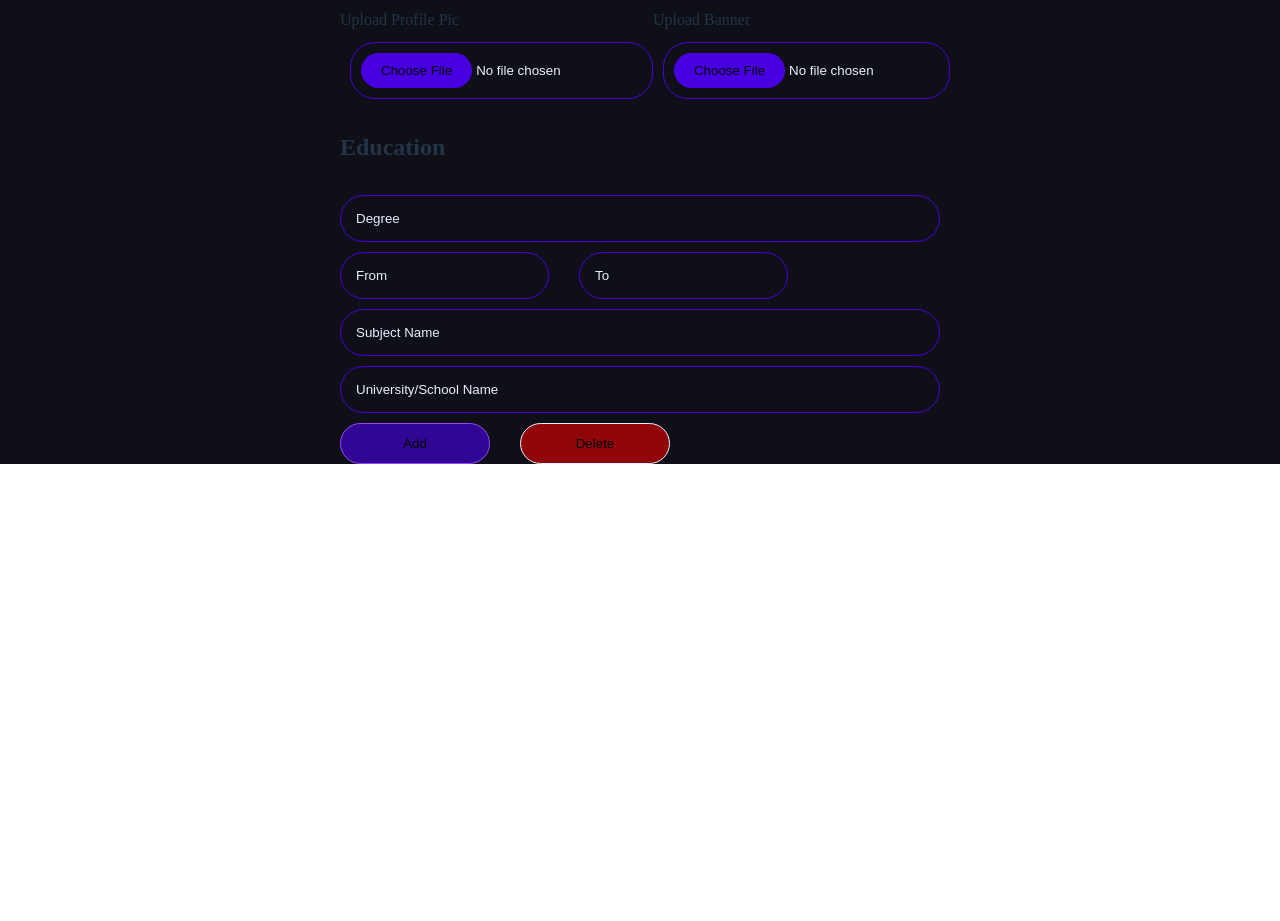
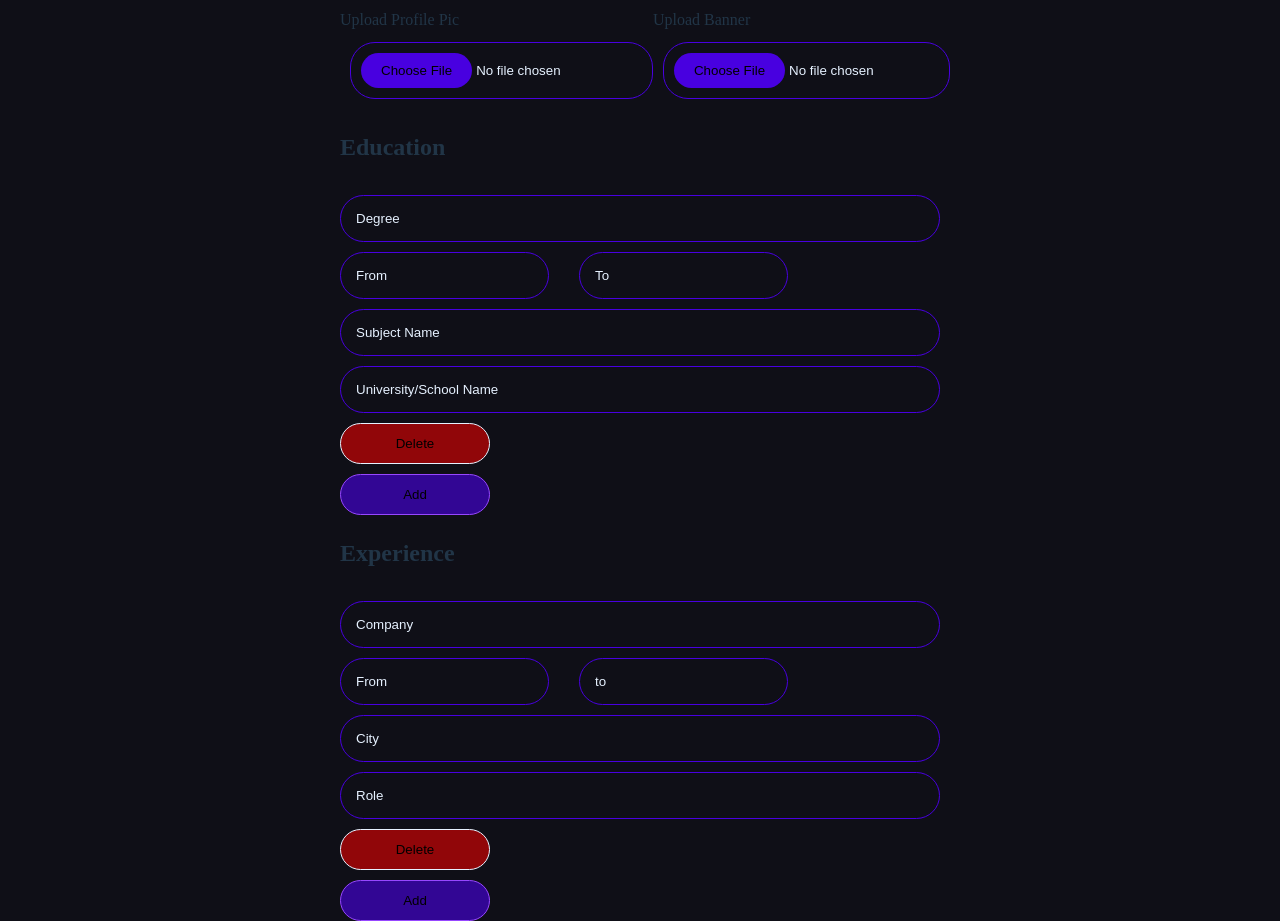
Before and after one commit to victorchrollo14/CV-APP-React, a React (Vite) app: page / in a window 1280 px wide. Shown: the part 524-1445 px from the top of the page. Before the commit the page ends 988 px from the top, so only its background shows below. Built offline with nearby package versions, Linux system fonts and the light colour scheme.

Commit message:
fix issue #3

```diff
--- a/src/Button.jsx
+++ b/src/Button.jsx
@@ -1,18 +1,29 @@
-
-function Button({children, cname}) {
-    return(
-        <button className={`${cname} btn`}>{children}</button>
-    )
+function Button({ children, cname, onClick }) {
+  return (
+    <button className={`${cname} btn`} onClick={onClick}>
+      {children}
+    </button>
+  );
 }
 
 export function AddButton() {
-    return (
-        <Button cname={"add-btn"}>Add</Button>
-    )
+  function addItem() {
+    console.log("add");
+  }
+
+  return (
+    <Button cname={"add-btn"} onClick={addItem}>
+      Add
+    </Button>
+  );
 }
 
 export function DeleteButton() {
-    return (
-        <Button cname={"del-btn"}>Delete</Button>
-    )
+  function deleteItem() {}
+
+  return (
+    <Button cname={"del-btn"} onClick={deleteItem}>
+      Delete
+    </Button>
+  );
 }
--- a/src/EducationSection.jsx
+++ b/src/EducationSection.jsx
@@ -6,6 +6,16 @@ export function EduSection() {
   return (
     <section className="form-sections edu-section">
       <Heading>Education</Heading>
+      <EduList />
+      <AddButton />
+    </section>
+  );
+}
+
+function EduList() {
+  return (
+    <ul className="list">
+      <li key={crypto.randomUUID()}>
         <Input>Degree </Input>
         <div className="same-row">
           <Input>From</Input>
@@ -13,10 +23,8 @@ export function EduSection() {
         </div>
         <Input>Subject Name</Input>
         <Input>University/School Name</Input>
-      <div className="same-row">
-        <AddButton />
         <DeleteButton />
-      </div>
-    </section>
+      </li>
+    </ul>
   );
 }
--- a/src/ExperienceSection.jsx
+++ b/src/ExperienceSection.jsx
@@ -1,11 +1,30 @@
-import { Heading } from "./Heading"
-import { Input } from "./Input"
+import { AddButton, DeleteButton } from "./Button";
+import { Heading } from "./Heading";
+import { Input } from "./Input";
 
 export function ExpSection() {
-    return (
-        <section className="exp-section form-sections">
-            <Heading>Experience</Heading>
-            <Input></Input>
-        </section>
-    )
+  return (
+    <section className="exp-section form-sections">
+      <Heading>Experience</Heading>
+      <ExpList />
+      <AddButton />
+    </section>
+  );
 }
+
+function ExpList() {
+  return (
+    <ul className="list">
+      <li>
+        <Input>Company </Input>
+        <div className="same-row">
+          <Input>From</Input>
+          <Input>to</Input>
+        </div>
+        <Input>City </Input>
+        <Input>Role</Input>
+        <DeleteButton />
+      </li>
+    </ul>
+  );
+}
--- a/src/Form.jsx
+++ b/src/Form.jsx
@@ -1,13 +1,18 @@
 import { EduSection } from "./EducationSection";
+import { ExpSection } from "./ExperienceSection";
 import { Heading } from "./Heading";
 import { ImageUpload } from "./ImageUpload";
 import { Input } from "./Input";
 
 export function Form() {
+  function handleSubmit(e) {
+    e.preventDefault();
+  }
+
   return (
     <>
       <div className="main-body">
-        <form action="" className="form">
+        <form action="" className="form" onSubmit={handleSubmit}>
           <section className="Info-section form-sections">
             <Heading>Personal Information</Heading>
             <Input>Full Name</Input>
@@ -28,6 +33,7 @@ export function Form() {
             </div>
           </section>
           <EduSection />
+          <ExpSection />
         </form>
       </div>
     </>
--- a/src/style.css
+++ b/src/style.css
@@ -1,16 +1,16 @@
-:root{
+:root {
   /* colors */
-    --dark-purple: #4800E0;
-    --lightest-purple: #8B54FF;
-    --light-purple: #9747FF;
-    --trans-purple: rgba(72, 0 , 224, 0.62);
-    --trans-red:rgba(224, 0, 0, 0.62);
-    --light-red: #E00000;
-    --slate: #8892B0;
+  --dark-purple: #4800e0;
+  --lightest-purple: #8b54ff;
+  --light-purple: #9747ff;
+  --trans-purple: rgba(72, 0, 224, 0.62);
+  --trans-red: rgba(224, 0, 0, 0.62);
+  --light-red: #e00000;
+  --slate: #8892b0;
   --white: #e6f1ff;
   --lightest-slate: #ccd6f6;
   --light-slate: #a8b2d1;
-    --dark-blue: #0F0F17;
+  --dark-blue: #0f0f17;
   --font-montserrat: "Montserrat", sans-serif;
   --font-mont-semi: "Montserrat-semibold", sans-serif;
   --font-playfair: "playfair_displayregular";
@@ -20,7 +20,7 @@
   --fz-para: 13px;
   --border-radius: 25px;
   --tr-ease: all 1s ease;
-    --tr-linear: all .5s linear;
+  --tr-linear: all 0.5s linear;
   --fz-xxs: 12px;
   --fz-xs: 13px;
   --fz-sm: 14px;
@@ -36,172 +36,171 @@
   --w2: 400px;
   --N: 2;
   --M: 1;
-
 }
 
 @font-face {
   font-family: "Monseratt";
-    src: url("./Assets/fonts/montserrat-regular-webfont.woff2") format('woff2'),
-    url("./Assets/fonts/montserrat-regular-webfont.woff"), format('woff');
+  src: url("./Assets/fonts/montserrat-regular-webfont.woff2") format("woff2"),
+    url("./Assets/fonts/montserrat-regular-webfont.woff"), format("woff");
   font-weight: 400;
 }
 
 @font-face {
   font-family: "Montserrat-semibold";
-    src: url("./Assets/fonts/montserrat-semibold-webfont.woff2") format('woff2'),
-    url("./Assets/fonts/montserrat-semibold-webfont.woff") format('woff');
+  src: url("./Assets/fonts/montserrat-semibold-webfont.woff2") format("woff2"),
+    url("./Assets/fonts/montserrat-semibold-webfont.woff") format("woff");
   font-weight: 800;
 }
 
 @font-face {
-    font-family: 'playfair_displayregular';
-    src: url('./Assets/fonts/playfairdisplay-regular-webfont.woff2') format('woff2'),
-         url('./Assets/fonts/playfairdisplay-regular-webfont.woff') format('woff');
+  font-family: "playfair_displayregular";
+  src: url("./Assets/fonts/playfairdisplay-regular-webfont.woff2")
+      format("woff2"),
+    url("./Assets/fonts/playfairdisplay-regular-webfont.woff") format("woff");
   font-weight: normal;
   font-style: normal;
-
 }
 
 @font-face {
-    font-family: 'playfair_displaysemibold';
-    src: url('./Assets/fonts/playfairdisplay-semibold-webfont.woff2') format('woff2'),
-         url('./Assets/fonts/playfairdisplay-semibold-webfont.woff') format('woff');
+  font-family: "playfair_displaysemibold";
+  src: url("./Assets/fonts/playfairdisplay-semibold-webfont.woff2")
+      format("woff2"),
+    url("./Assets/fonts/playfairdisplay-semibold-webfont.woff") format("woff");
   font-weight: normal;
   font-style: normal;
-
 }
 
-
-body{
+body {
   /* height: 100vh; set body height to viewport height */
   margin: 0;
   padding: 0;
   background-color: var(--dark-blue);
-
 }
 
 #root {
   height: 100%;
   width: 100%;
-
-
 }
 
 /*  Header */
-.header{
+.header {
   padding: 10px;
   text-align: center;
   background-color: var(--dark-purple);
 }
 
-.header h1{
+.header h1 {
   margin: 0;
   font-family: var(--font-playfair);
 }
 
-.main-body{
-    display:flex;
+.main-body {
+  display: flex;
   flex-direction: column;
   justify-content: center;
   align-items: center;
-
 }
 
-.heading{
+.heading {
   font-family: var(--font-playfair);
 }
 
-.form{
+.form {
   display: flex;
   flex-direction: column;
   width: 600px;
   background-color: var(--dark-blue);
 }
 
-.form-sections{
+.form-sections,
+.form-sections li {
   display: flex;
   flex-direction: column;
   gap: 10px;
-
 }
 
-.input-button, .input-des{
+.input-button,
+.input-des {
   border: 1px solid var(--dark-purple);
   padding: 15px;
   border-radius: var(--border-radius);
   outline: none;
   outline-color: var(--lightest-purple);
-    color:var(--white);
+  color: var(--white);
   font-family: var(--font-montserrat);
   background-color: var(--dark-blue);
-
 }
 
-.input-des{
+.input-des {
   height: 100px;
 }
 
-.upload-section{
+.upload-section {
   display: flex;
   flex-direction: row;
   gap: 10px;
 }
 
-input[type=text]::placeholder{
-    color:var(--white);
+input[type="text"]::placeholder {
+  color: var(--white);
 }
 
-input[type=file]{
+input[type="file"] {
   box-sizing: border-box;
-    width:100%;
+  width: 100%;
   appearance: none;
   margin: 10px;
   border: 1px solid var(--dark-purple);
   padding: 10px;
-    color:var(--white);
-    border-radius: var(--border-radius);
-
-}
-
-input[type=file]::file-selector-button{
-    background-color: var(--dark-purple);
-    border: 0;
-    padding:  10px 20px;
+  color: var(--white);
   border-radius: var(--border-radius);
 }
 
-.input[type=file]::file-selector-button:hover{
+input[type="file"]::file-selector-button {
+  background-color: var(--dark-purple);
+  border: 0;
+  padding: 10px 20px;
+  border-radius: var(--border-radius);
+}
+
+.input[type="file"]::file-selector-button:hover {
   background-color: var(--light-purple);
 }
 
+.list {
+  padding: 0;
+  margin: 0;
+}
+
 /* Education Section */
-.same-row{
+.same-row,
+.same-row1 {
   display: flex;
   justify-content: left;
   gap: 30px;
 }
 
-.btn{
-    width:150px;
+.btn {
+  width: 150px;
   padding: 12px 20px;
   border-radius: var(--border-radius);
-    transition: backgroun-color .25s ease-in;
+  transition: backgroun-color 0.25s ease-in;
 }
 
-.add-btn{
+.add-btn {
   background-color: var(--trans-purple);
   border: 1px solid var(--light-purple);
 }
 
-.add-btn:hover{
+.add-btn:hover {
   background-color: var(--dark-purple);
 }
 
-.del-btn{
+.del-btn {
   background-color: var(--trans-red);
   border: 1px solid var(--white);
 }
 
-.del-btn:hover{
+.del-btn:hover {
   background-color: var(--light-red);
 }
```
Lines whose indentation alone changed are shown as unchanged.
